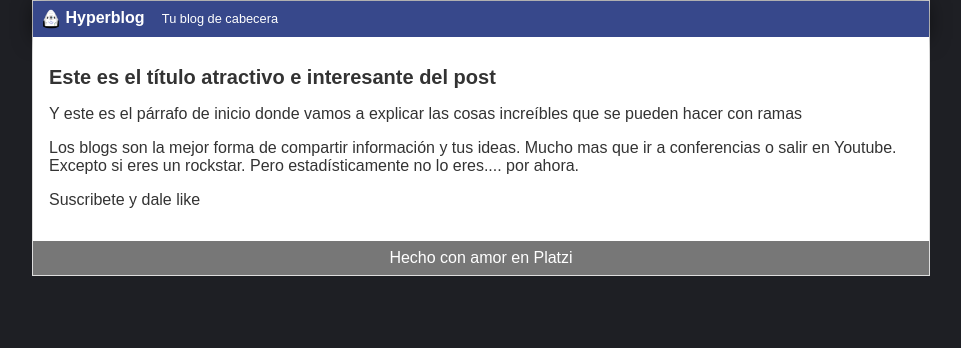
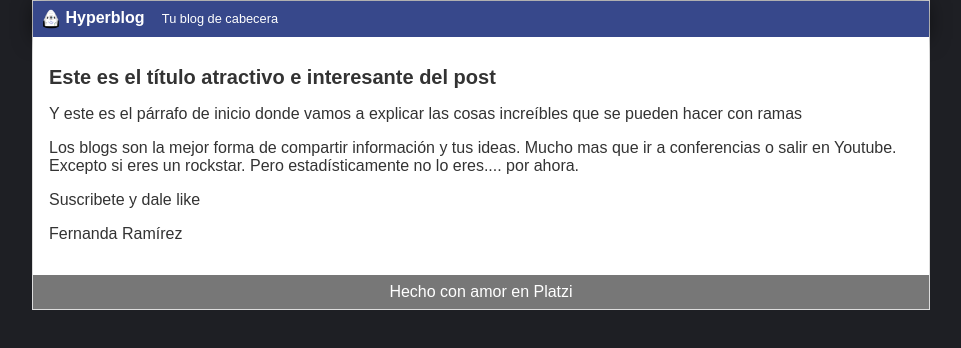
Before and after one commit to mframirezfuentes/hyperblog, a plain HTML site: page blogspot.html in a window 1280 px wide. Shown: the whole page, without its empty margins (159-1120 px from the left). Drawn offline with Linux system fonts and the light colour scheme.

Commit message:
cambios en el blogspot

```diff
--- a/blogspot.html
+++ b/blogspot.html
@@ -20,6 +20,7 @@
             <p>Los blogs son la mejor forma de compartir información y tus ideas. Mucho mas que ir a conferencias o
                 salir en Youtube. Excepto si eres un rockstar. Pero estadísticamente no lo eres.... por ahora.</p>
             <p>Suscribete y dale like</p>
+            <p>Fernanda Ramírez</p>
         </div>
         <div id="footer">
             Hecho con amor en Platzi
```
